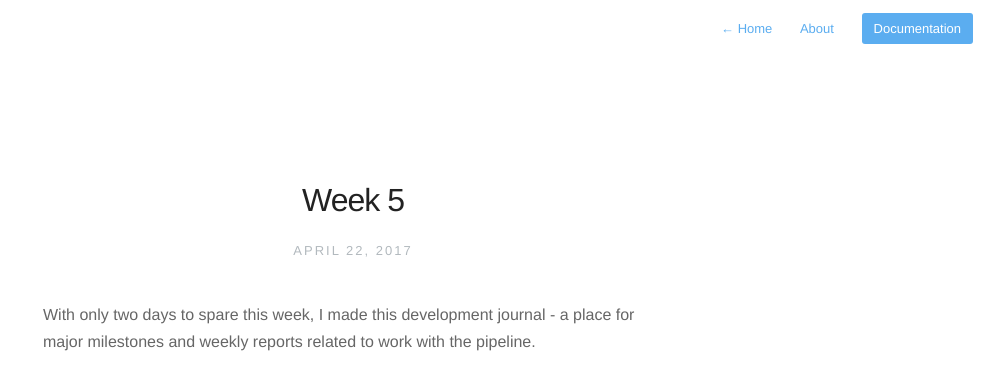
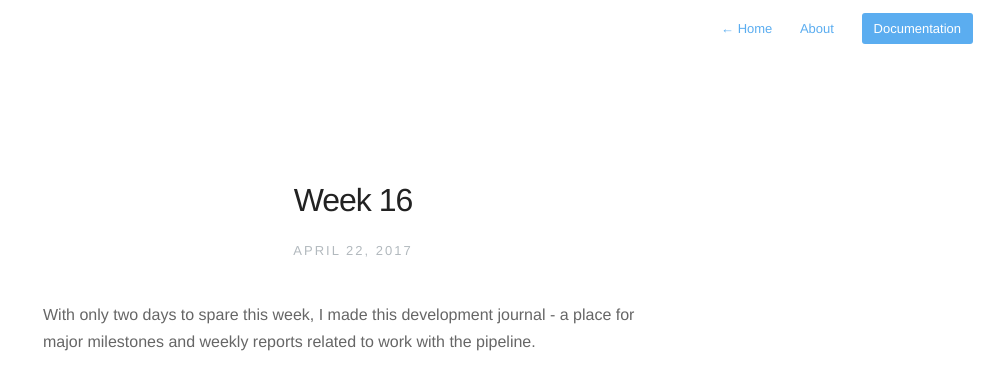
Before and after one commit to mindbender-studio/journal, a Jekyll site: the page built from _posts/2017-04-22-week-16.md, in a window 1280 px wide and 900 px high. Shown: the top 377 px of the window, without its empty margins (287-1280 px from the left). Built offline with Jekyll 4.4.1, drawn with Linux system fonts in a browser that asks for light colours; nearby versions of some CDN libraries.

Commit message:
Switched to actual week numbers

```diff
--- a/_posts/2017-04-22-week-5.md
+++ b/_posts/2017-04-22-week-16.md
@@ -1,5 +1,5 @@
 ---
-title:  "Week 5"
+title:  "Week 16"
 date:   2017-04-22 18:05:00
 description: Introducing the Journal
 ---
```
Also changed, not shown: _posts/2017-04-16-week-15.md (renamed from _posts/2017-04-16-week-4.md, +1 -1 lines).
